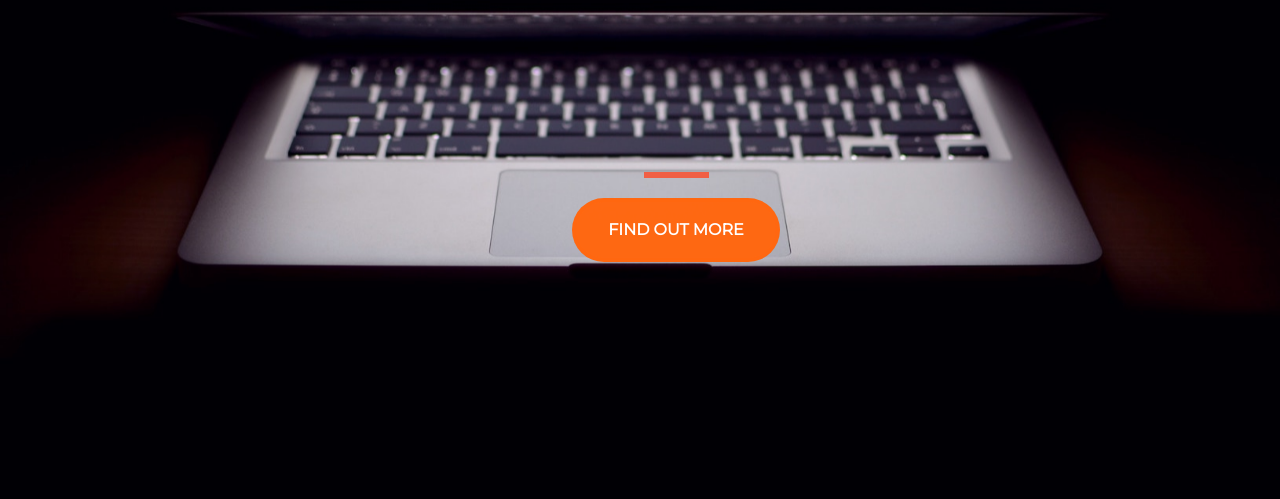
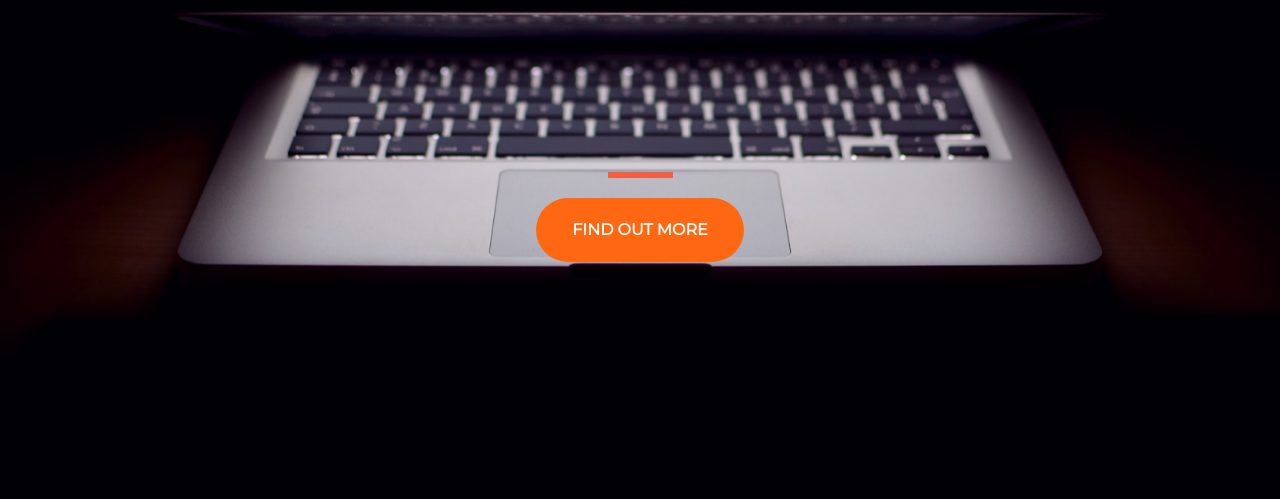
Before and after one commit to Farid-Hasanaliyev/startup, a plain HTML site: page index.html in a window 1280 px wide. Shown: the part 301-800 px from the top of the page. Drawn offline with nearby package versions, Linux system fonts and the light colour scheme.

Commit message:
Update style.css

```diff
--- a/style.css
+++ b/style.css
@@ -50,6 +50,3 @@ hr{
 .buffer{
   height: 10rem;
 }
-.row{
-  margin-left: 60px;
-}
```
